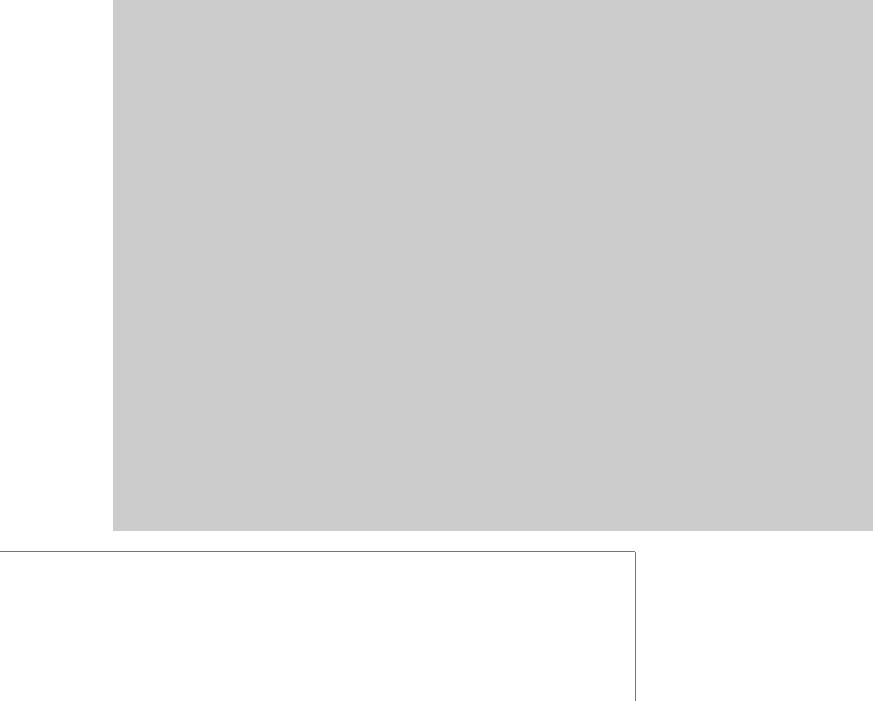
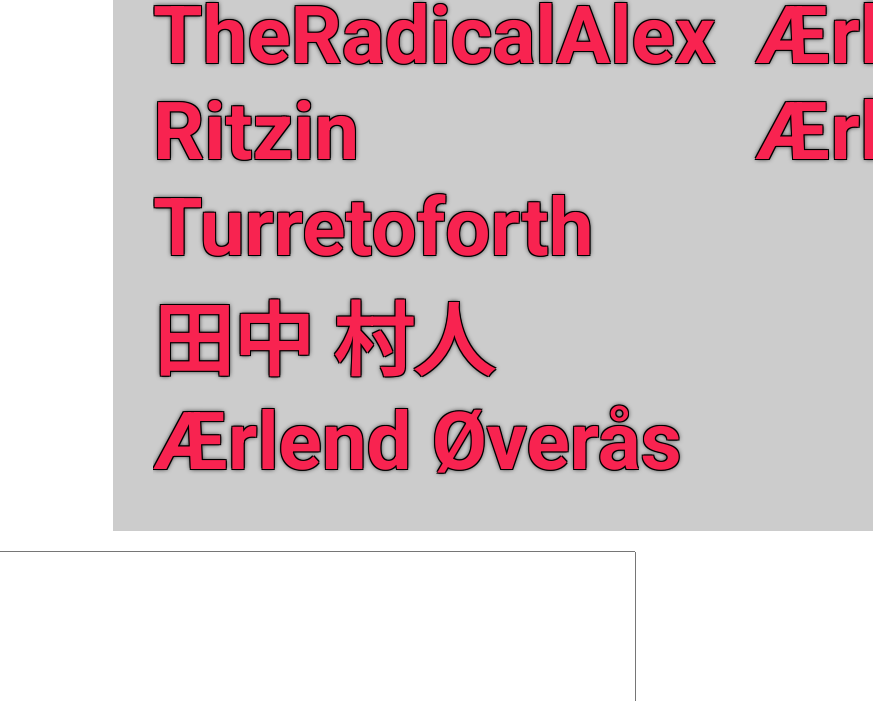
Before and after one commit to starlightsys/shoutout, a plain HTML site: page index.html in a window 1280 px wide. Shown: the part 714-1415 px from the top of the page, without its empty margins (407-1280 px from the left). Drawn offline with nearby package versions, Linux system fonts and the light colour scheme.

Commit message:
Return to flexbox

```diff
--- a/custom.css
+++ b/custom.css
@@ -21,9 +21,8 @@
 }
 
 #supporters {
-  display: grid;
-  grid-auto-flow: column;
-  grid-auto-columns: 1fr;
+  display: flex;
+  flex-flow: column wrap;
   position: absolute;
   top: 250px;
   left: 880px;
@@ -31,10 +30,6 @@
   width: 1000px;
   overflow: hidden;
   gap: 2px 40px;
-  /*grid-template-columns: repeat(auto-fit, minmax(400px, 800px));*/
-}
-
-.column {
 }
 
 .name {
```
